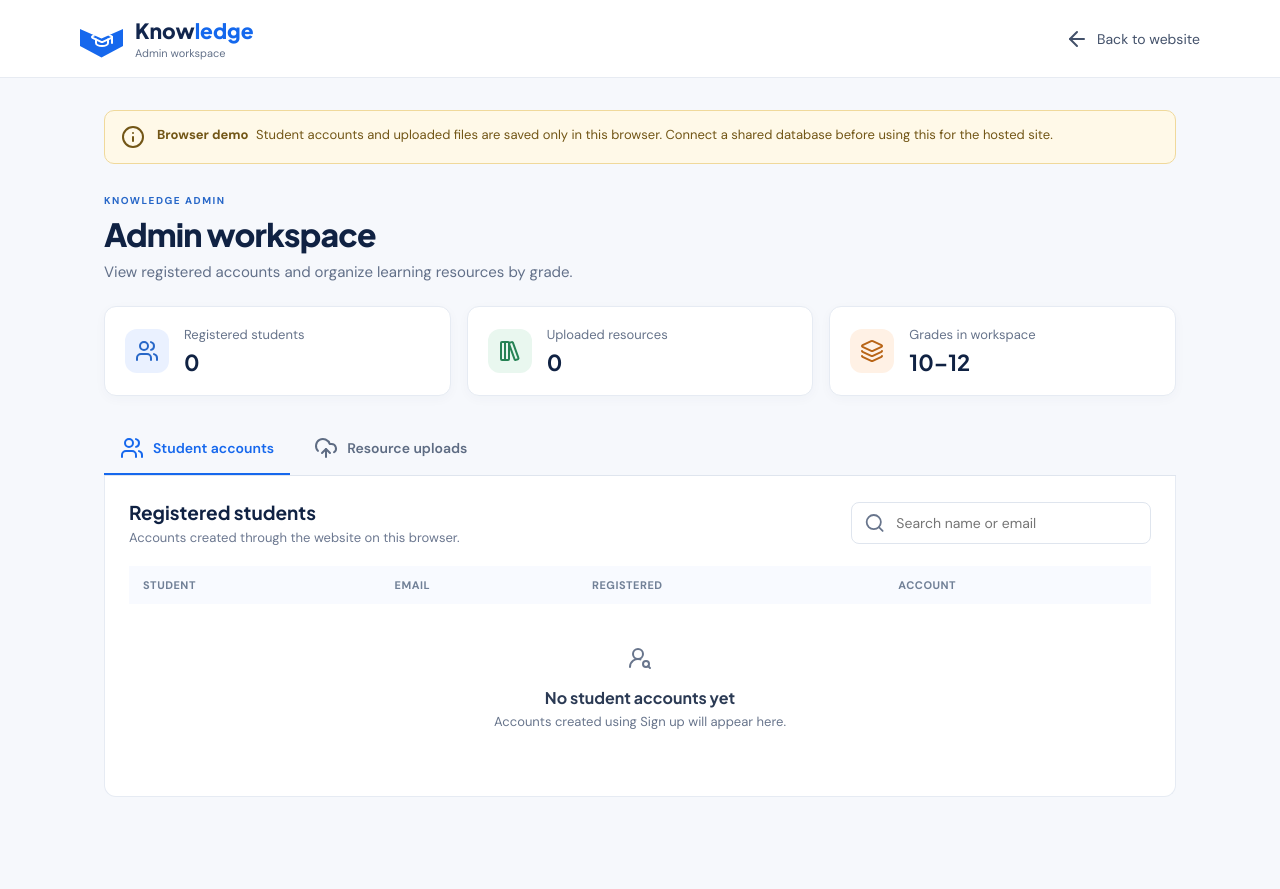
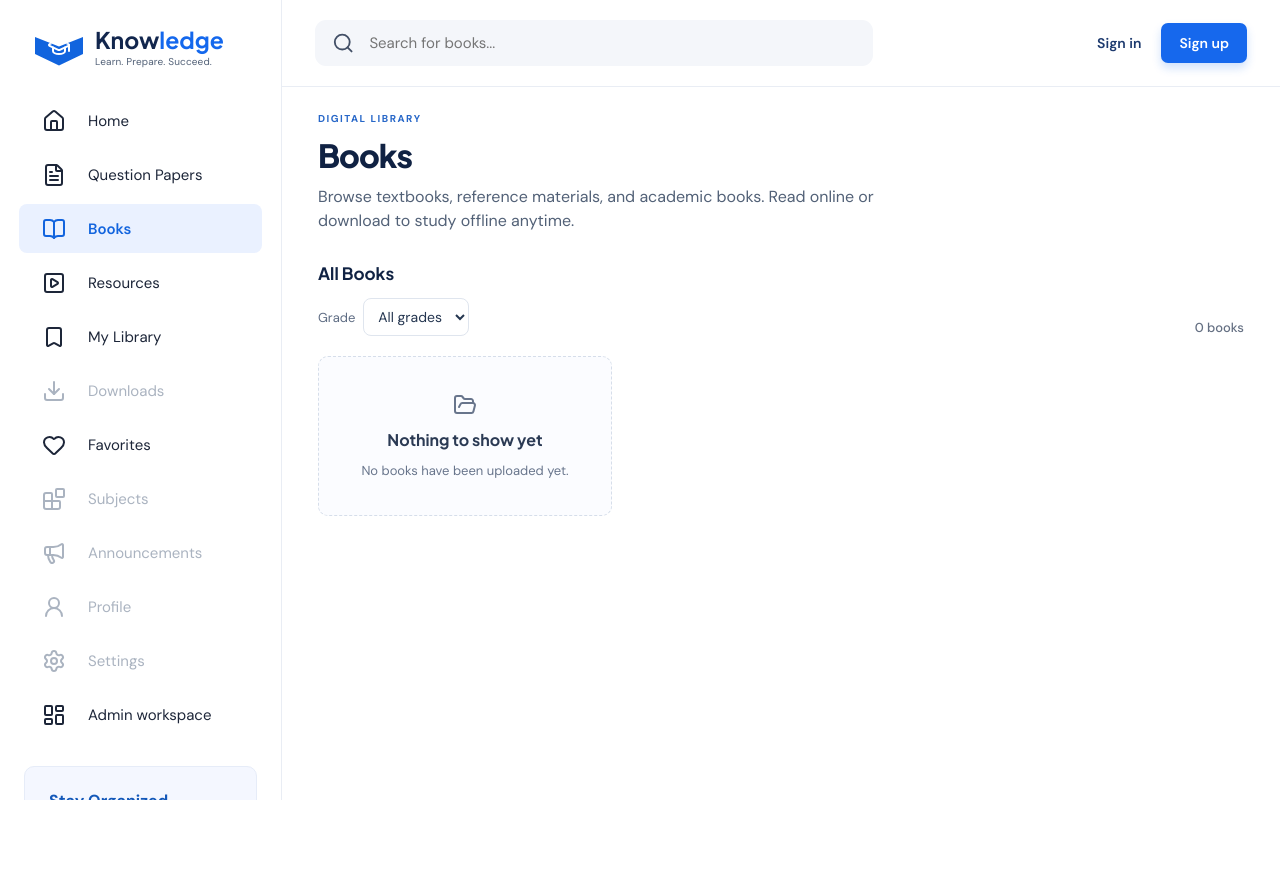
Before and after one commit to MokgothoTumelo/Knowledge, a plain HTML site: page books.html in a window 1280 px wide. After the commit the page ends 800 px from the top, so only its background shows below. Drawn offline with nearby package versions, Linux system fonts and the light colour scheme.

Commit message:
updated destinations

```diff
--- a/books.html
+++ b/books.html
@@ -3,53 +3,124 @@
 <head>
   <meta charset="UTF-8" />
   <meta name="viewport" content="width=device-width, initial-scale=1.0" />
-  <title>Admin workspace | Knowledge</title>
+  <title>Books | Knowledge</title>
   <link rel="preconnect" href="https://fonts.googleapis.com" />
   <link rel="preconnect" href="https://fonts.gstatic.com" crossorigin />
   <link href="https://fonts.googleapis.com/css2?family=DM+Sans:wght@400;500;600;700&family=Plus+Jakarta+Sans:wght@600;700;800&display=swap" rel="stylesheet" />
   <script src="https://unpkg.com/lucide@latest"></script>
-  <link rel="stylesheet" href="css/admin.css" />
+  <link rel="stylesheet" href="css/styles.css" />
 </head>
 <body>
-  <header class="admin-topbar">
-    <a class="brand" href="index.html"><span class="brand-mark"><i data-lucide="graduation-cap"></i></span><span><strong>Know<span>ledge</span></strong><small>Admin workspace</small></span></a>
-    <a class="back-link" href="index.html"><i data-lucide="arrow-left"></i> Back to website</a>
-  </header>
-  <main class="admin-main">
-    <div class="demo-notice"><i data-lucide="info"></i><span><strong>Browser demo</strong> Student accounts and uploaded files are saved only in this browser. Connect a shared database before using this for the hosted site.</span></div>
-    <section class="admin-heading"><div><p class="eyebrow">KNOWLEDGE ADMIN</p><h1>Admin workspace</h1><p>View registered accounts and organize learning resources by grade.</p></div></section>
+  <aside class="sidebar">
+    <a href="index.html" class="brand">
+      <span class="brand-mark"><i data-lucide="graduation-cap"></i></span>
+      <span>
+        <strong>Know<span>ledge</span></strong>
+        <small>Learn. Prepare. Succeed.</small>
+      </span>
+    </a>
 
-    <section class="summary-grid" aria-label="Overview">
-      <article class="summary-card"><span class="summary-icon students"><i data-lucide="users"></i></span><div><p>Registered students</p><strong id="studentTotal">0</strong></div></article>
-      <article class="summary-card"><span class="summary-icon resources"><i data-lucide="library-big"></i></span><div><p>Uploaded resources</p><strong id="resourceTotal">0</strong></div></article>
-      <article class="summary-card"><span class="summary-icon grades"><i data-lucide="layers-3"></i></span><div><p>Grades in workspace</p><strong>10–12</strong></div></article>
-    </section>
-
-    <nav class="admin-tabs" aria-label="Admin sections">
-      <button class="tab-button active" type="button" data-panel="studentsPanel" aria-selected="true"><i data-lucide="users"></i> Student accounts</button>
-      <button class="tab-button" type="button" data-panel="resourcesPanel" aria-selected="false"><i data-lucide="cloud-upload"></i> Resource uploads</button>
+    <nav class="nav">
+      <a href="index.html"><i data-lucide="house"></i>Home</a>
+      <a href="papers.html"><i data-lucide="file-text"></i>Question Papers</a>
+      <a class="active" href="books.html"><i data-lucide="book-open"></i>Books</a>
+      <a href="./index.html#uploadedResources"><i data-lucide="play-square"></i>Resources</a>
+      <a href="./favorites.html"><i data-lucide="bookmark"></i>My Library</a>
+      <span class="nav-disabled" aria-disabled="true" title="Not available yet"><i data-lucide="download"></i>Downloads</span>
+      <a href="favorites.html"><i data-lucide="heart"></i>Favorites</a>
+      <span class="nav-disabled" aria-disabled="true" title="Not available yet"><i data-lucide="blocks"></i>Subjects</span>
+      <span class="nav-disabled" aria-disabled="true" title="Not available yet"><i data-lucide="megaphone"></i>Announcements</span>
+      <span class="nav-disabled" aria-disabled="true" title="Not available yet"><i data-lucide="user-round"></i>Profile</span>
+      <span class="nav-disabled" aria-disabled="true" title="Not available yet"><i data-lucide="settings"></i>Settings</span>
+          <a href="./admin.html"><i data-lucide="layout-dashboard"></i>Admin workspace</a>
     </nav>
 
-    <section class="admin-panel" id="studentsPanel">
-      <div class="panel-heading"><div><h2>Registered students</h2><p>Accounts created through the website on this browser.</p></div><label class="table-search"><i data-lucide="search"></i><input id="studentSearch" type="search" placeholder="Search name or email" /></label></div>
-      <div class="table-wrap"><table><thead><tr><th>Student</th><th>Email</th><th>Registered</th><th>Account</th></tr></thead><tbody id="studentsTable"></tbody></table><div class="empty-state" id="studentsEmpty" hidden><i data-lucide="user-round-search"></i><h3>No student accounts yet</h3><p>Accounts created using Sign up will appear here.</p></div><div class="empty-state" id="studentsNoMatch" hidden><h3>No matching accounts</h3><p>Try another name or email.</p></div></div>
-    </section>
+    <div class="organize-card">
+      <h4>Stay Organized</h4>
+      <p>Save your favorite resources and access them anytime.</p>
+      <button>Explore My Library</button>
+      <div class="folders">
+        <i data-lucide="folder"></i>
+        <i data-lucide="folder-open"></i>
+      </div>
+    </div>
+  </aside>
 
-    <section class="admin-panel" id="resourcesPanel" hidden>
-      <div class="panel-heading"><div><h2>Upload learning resources</h2><p>Choose a grade, then add a question paper, book, notes, or other file.</p></div></div>
-      <form id="resourceForm" class="upload-form">
-        <label>Grade<select id="resourceGrade" required><option value="10">Grade 10</option><option value="11">Grade 11</option><option value="12">Grade 12</option></select></label>
-        <label>Resource type<select id="resourceType" required><option value="Question paper">Question paper</option><option value="Book">Book</option><option value="Study notes">Study notes</option><option value="Other">Other</option></select></label>
-        <label class="wide-field">Resource title<input id="resourceTitle" type="text" maxlength="120" placeholder="e.g. Mathematics Term 1 Revision" required /></label>
-        <label class="wide-field">Choose a file<input id="resourceFile" type="file" required /><small>PDF, document, or image. The browser may limit how much can be stored.</small></label>
-        <div class="wide-field form-actions"><button class="upload-button" type="submit"><i data-lucide="upload"></i> Upload resource</button><span id="uploadMessage" role="status"></span></div>
-      </form>
-      <div class="panel-heading resource-list-heading"><div><h2>Uploaded resources</h2><p>Saved in this browser, grouped by grade.</p></div><label class="grade-filter">Show grade<select id="gradeFilter"><option value="all">All grades</option><option value="10">Grade 10</option><option value="11">Grade 11</option><option value="12">Grade 12</option></select></label></div>
-      <div id="resourceList" class="resource-list"></div>
-      <div class="empty-state resource-empty" id="resourcesEmpty"><i data-lucide="folder-open"></i><h3>No resources uploaded yet</h3><p>Upload your first file using the form above.</p></div>
+  <main>
+    <header class="topbar">
+      <button class="mobile-menu"><i data-lucide="menu"></i></button>
+
+      <label class="search">
+        <i data-lucide="search"></i>
+        <input id="searchInput" placeholder="Search for books..." />
+      </label>
+
+      <div class="top-actions">
+        <button class="notification" type="button" aria-label="Notifications" aria-expanded="false"><i data-lucide="bell"></i><b hidden></b></button>
+        <div class="auth-area" id="authArea"></div>
+      </div>
+    </header>
+
+    <section class="page-content">
+      <!-- Page Header -->
+      <section class="page-header">
+        <div class="page-header-copy">
+          <p class="eyebrow">DIGITAL LIBRARY</p>
+          <h1>Books</h1>
+          <p>Browse textbooks, reference materials, and academic books. Read online or download to study offline anytime.</p>
+        </div>
+      </section>
+
+      <!-- Filters & Controls -->
+      <section class="books-controls">
+        <div class="section-heading">
+          <div>
+            <h2>All Books</h2>
+            <label class="resource-grade-filter">Grade <select id="bookGradeFilter"><option value="all">All grades</option><option value="10">Grade 10</option><option value="11">Grade 11</option><option value="12">Grade 12</option></select></label>
+          </div>
+          <span class="book-count" id="bookCount">0 books</span>
+        </div>
+      </section>
+
+      <!-- Books Grid -->
+      <section class="books-grid" id="booksGrid">
+        <!-- Cards rendered by JS -->
+      </section>
     </section>
   </main>
+
+  <!-- Book Detail Modal -->
+  <div class="book-modal" id="bookModal" hidden>
+    <div class="book-modal-backdrop" data-close-modal></div>
+    <div class="book-modal-panel" role="dialog" aria-modal="true" aria-labelledby="modalTitle">
+      <button class="modal-close" data-close-modal aria-label="Close">
+        <i data-lucide="x"></i>
+      </button>
+      <div class="modal-body">
+        <div class="modal-cover" id="modalCover"></div>
+        <div class="modal-info">
+          <p class="modal-category" id="modalCategory"></p>
+          <h2 id="modalTitle"></h2>
+          <p class="modal-author" id="modalAuthor"></p>
+          <p class="modal-meta" id="modalMeta"></p>
+          <p class="modal-desc" id="modalDesc"></p>
+          <div class="modal-actions">
+            <a class="primary" id="modalRead" href="#" target="_blank" rel="noopener">
+              <i data-lucide="book-open"></i> Read Book
+            </a>
+            <a class="secondary-btn" id="modalDownload" href="#" download>
+              <i data-lucide="download"></i> Download
+            </a>
+          </div>
+        </div>
+      </div>
+    </div>
+  </div>
+
+  <div id="toast" role="status"></div>
+  <script src="js/script.js"></script>
+  <script src="js/auth.js"></script>
   <script src="js/notifications.js"></script>
-  <script src="js/admin.js"></script>
+  <script src="js/resources.js"></script>
 </body>
 </html>
--- a/css/styles.css
+++ b/css/styles.css
@@ -228,9 +228,27 @@ body.sidebar-open {
     font-size: 15px;
 }
 
+.nav .nav-disabled {
+    min-height: 49px;
+    display: flex;
+    align-items: center;
+    gap: 22px;
+    border-radius: 8px;
+    padding: 0 23px;
+    color: #8390a3;
+    font-size: 15px;
+    opacity: 0.68;
+    cursor: default;
+}
+
 .nav a i {
     width: 21px;
     color: #536075;
+}
+
+.nav .nav-disabled i {
+    width: 21px;
+    color: #8390a3;
 }
 
 .nav a.active {
```
Also changed, not shown: favorites.html (+8 -7 lines), index.html (+11 -11 lines), papers.html (+8 -7 lines).
